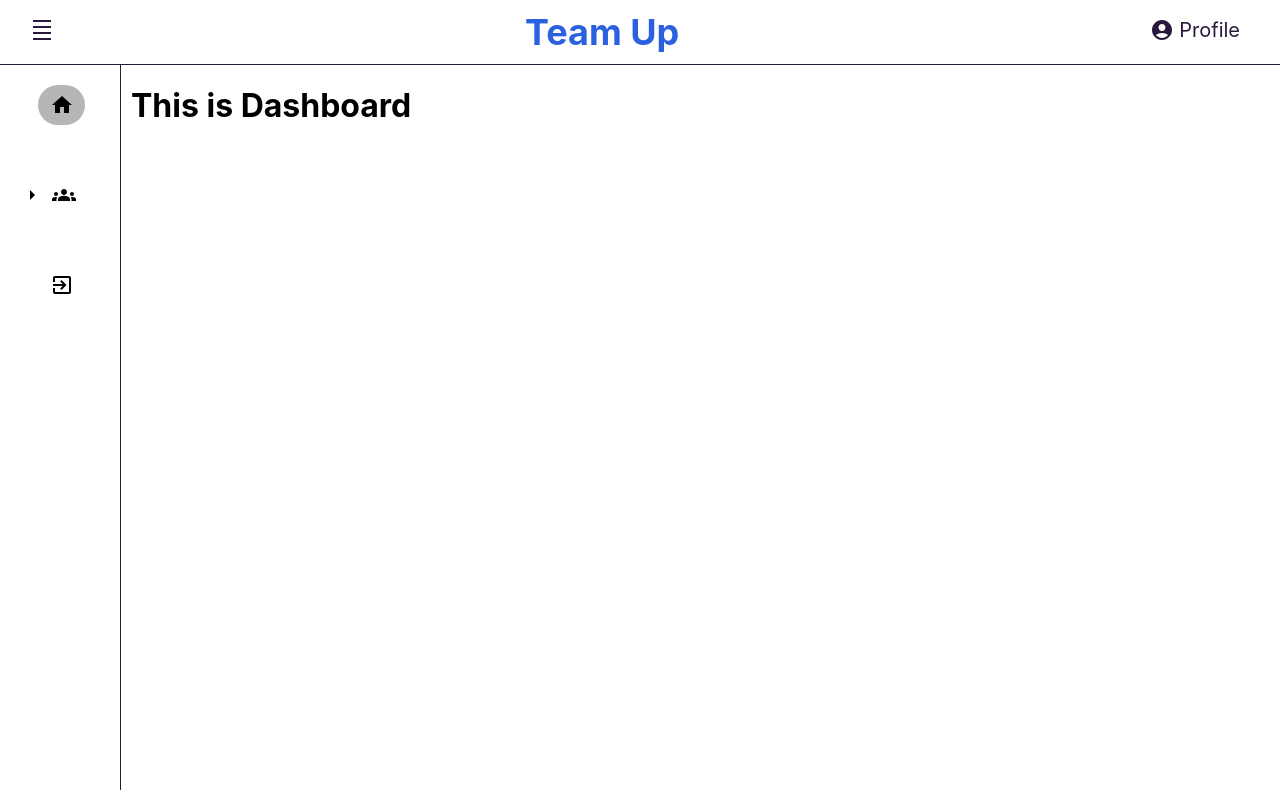
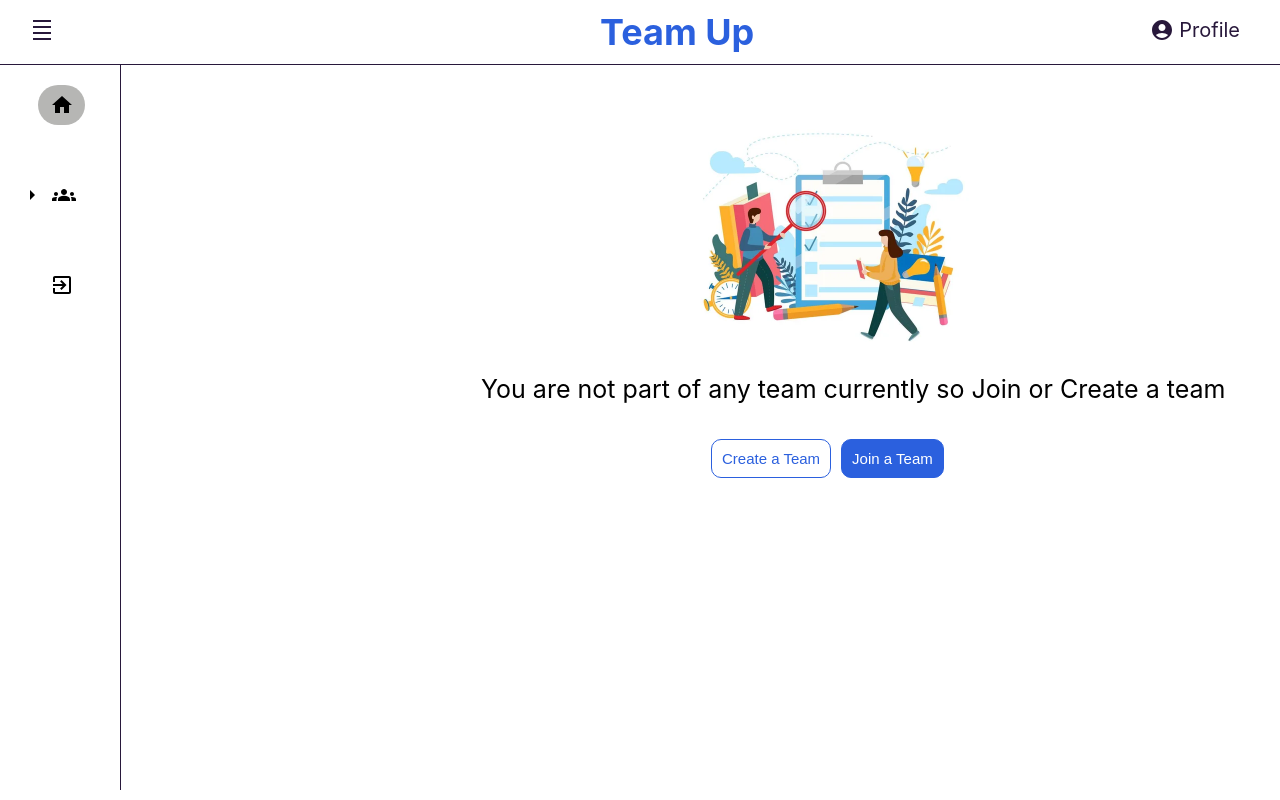
Before and after one commit to VanshVg/SquadUp, a React (Create React App) app in the folder clientside/: page /dashboard/home in a window 1280 px wide. Built offline with nearby package versions, Linux system fonts and the light colour scheme.

Commit message:
Updated Dashboard homepage

```diff
--- a/clientside/src/components/dashboardNavbar/DashboardNavbar.css
+++ b/clientside/src/components/dashboardNavbar/DashboardNavbar.css
@@ -20,6 +20,7 @@
   font-size: 36px;
   font-weight: bold;
   color: #2b60de;
+  margin-left: 150px;
 }
 
 .team-up-logo:hover {
--- a/clientside/src/pages/dashboard/Dashboard.css
+++ b/clientside/src/pages/dashboard/Dashboard.css
@@ -4,4 +4,52 @@
 
 .dashboard-content {
   margin-left: 10px;
+  display: flex;
+  flex-direction: column;
 }
+
+.dashboard-image img {
+  height: 300px;
+  padding-left: 550px;
+  margin-bottom: -70px;
+}
+
+.dashboard-text {
+  padding-top: 50px;
+  padding-left: 350px;
+  font-size: 25px;
+}
+
+.dashboard-buttons {
+  padding-left: 580px;
+}
+
+.create-team-button {
+  background-color: white;
+  color: #2b60de;
+  font-size: 15px;
+  border-radius: 10px;
+  border: 1px solid #2b60de;
+}
+
+.create-team-button:hover {
+  background-color: #2b60de;
+  color: white;
+  border-radius: 10px;
+}
+
+.join-team-button {
+  background-color: #2b60de;
+  color: white;
+  font-size: 15px;
+  border-radius: 10px;
+  margin-left: 10px;
+  border: 1px solid #2b60de;
+}
+
+.join-team-button:hover {
+  background-color: white;
+  color: #2b60de;
+  border-radius: 10px;
+  border: 1px solid #2b60de;
+}
--- a/clientside/src/pages/dashboard/Dashboard.jsx
+++ b/clientside/src/pages/dashboard/Dashboard.jsx
@@ -15,7 +15,16 @@ const Dashboard = () => {
         <div className="dashboard">
           <DashboardSidebar />
           <div className="dashboard-content">
-            <h1>This is Dashboard</h1>
+            <div className="dashboard-image">
+              <img src="/images/addTeam2.jpg" alt="Create Team"></img>
+            </div>
+            <p className="dashboard-text">
+              You are not part of any team currently so Join or Create a team
+            </p>
+            <div className="dashboard-buttons">
+              <button className="create-team-button">Create a Team</button>
+              <button className="join-team-button">Join a Team</button>
+            </div>
           </div>
         </div>
       </div>
```
Also changed, not shown: clientside/public/images/addTeam.jpg (added), clientside/public/images/addTeam2.jpg (added).
